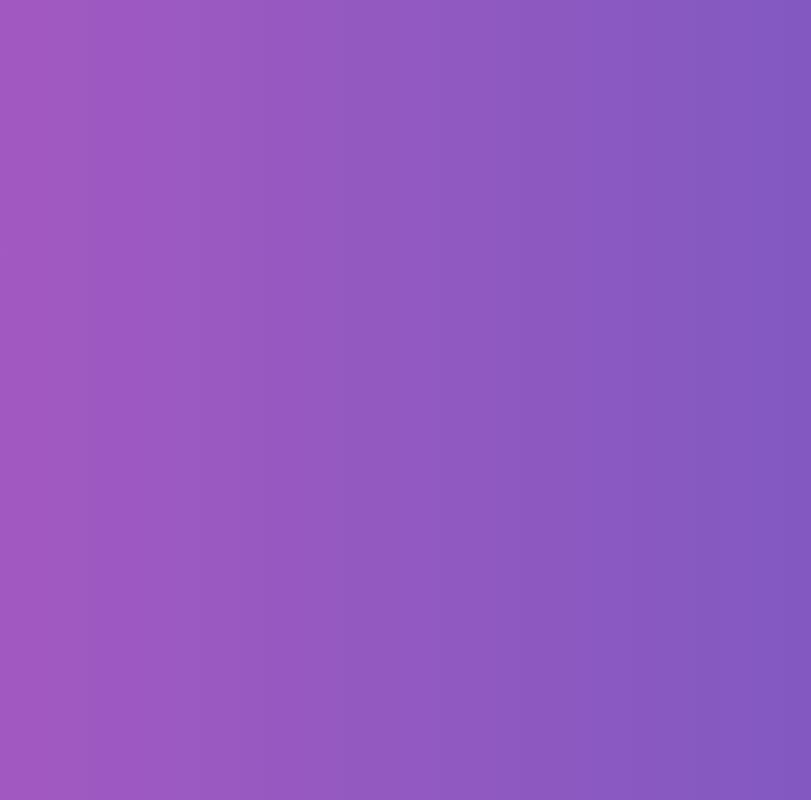
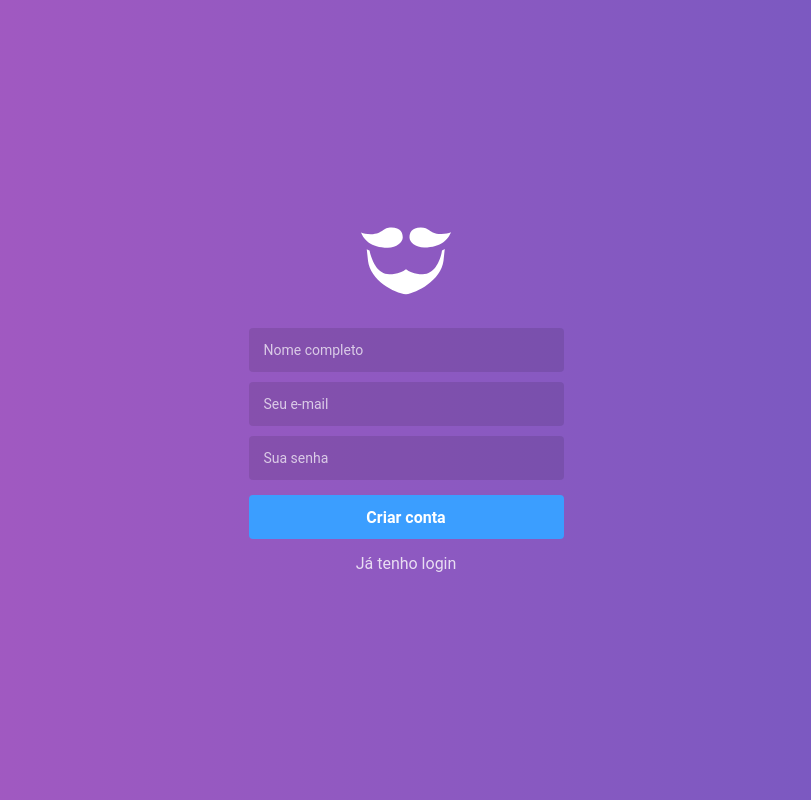
Before and after one commit to marcoskoch/gobarber-web, a React (Create React App) app: page /register in a window 1280 px wide. Shown: the whole page, without its empty margins (234-1045 px from the left). Built offline with nearby package versions, Linux system fonts and the light colour scheme.

Commit message:
feat: finish style signin and signup

```diff
--- a/package.json
+++ b/package.json
@@ -7,6 +7,7 @@
     "@testing-library/react": "^9.3.2",
     "@testing-library/user-event": "^7.1.2",
     "history": "^4.10.1",
+    "polished": "^3.4.4",
     "prop-types": "^15.7.2",
     "react": "^16.12.0",
     "react-dom": "^16.12.0",
--- a/src/pages/SignIn/index.js
+++ b/src/pages/SignIn/index.js
@@ -1,7 +1,6 @@
 import React from 'react';
 import { Link } from 'react-router-dom';
 
-// import { Container } from './styles';
 import logo from '~/assets/logo.svg';
 
 export default function SignIn() {
--- a/src/pages/SignUp/index.js
+++ b/src/pages/SignUp/index.js
@@ -1,7 +1,21 @@
 import React from 'react';
+import { Link } from 'react-router-dom';
 
-// import { Container } from './styles';
+import logo from '~/assets/logo.svg';
 
 export default function SignUp() {
-  return <div />;
+  return (
+    <>
+      <img src={logo} alt="GoBarber" />
+
+      <form>
+        <input placeholder="Nome completo" />
+        <input type="email" placeholder="Seu e-mail" />
+        <input type="password" placeholder="Sua senha" />
+
+        <button type="submit">Criar conta</button>
+        <Link to="/">Já tenho login</Link>
+      </form>
+    </>
+  );
 }
--- a/src/pages/_layouts/auth/styles.js
+++ b/src/pages/_layouts/auth/styles.js
@@ -1,8 +1,9 @@
 import styled from 'styled-components';
+import { darken } from 'polished';
 
 export const Wrapper = styled.div`
   height: 100%;
-  background: linear-gradient(-90deg, #7959c1, #ab59c1);
+  background: linear-gradient(-90deg, #7159c1, #ab59c1);
   display: flex;
   justify-content: center;
   align-items: center;
@@ -12,10 +13,50 @@ export const Content = styled.div`
   width: 100%;
   max-width: 315px;
   text-align: center;
-
   form {
     display: flex;
     flex-direction: column;
     margin-top: 30px;
+    input {
+      background: rgba(0, 0, 0, 0.1);
+      border: 0;
+      border-radius: 4px;
+      height: 44px;
+      padding: 0 15px;
+      color: #fff;
+      margin: 0 0 10px;
+      &::placeholder {
+        color: rgba(255, 255, 255, 0.7);
+      }
+    }
+    span {
+      color: #fb6f91;
+      align-self: flex-start;
+      margin: 0 0 10px;
+      font-weight: bold;
+    }
+    button {
+      margin: 5px 0 0;
+      height: 44px;
+      background: #3b9eff;
+      font-weight: bold;
+      color: #fff;
+      border: 0;
+      border-radius: 4px;
+      font-size: 16px;
+      transition: background 0.2s;
+      &:hover {
+        background: ${darken(0.03, '#3b9eff')};
+      }
+    }
+    a {
+      color: #fff;
+      margin-top: 15px;
+      font-size: 16px;
+      opacity: 0.8;
+      &:hover {
+        opacity: 1;
+      }
+    }
   }
 `;
```
Also changed, not shown: 1 other file (tests, documents, lock files or other folders).
